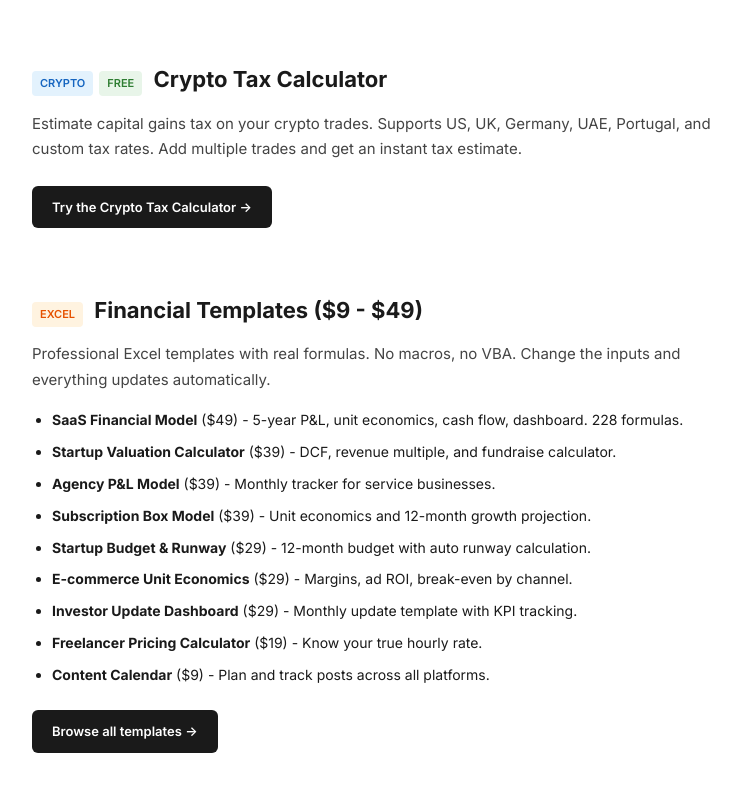
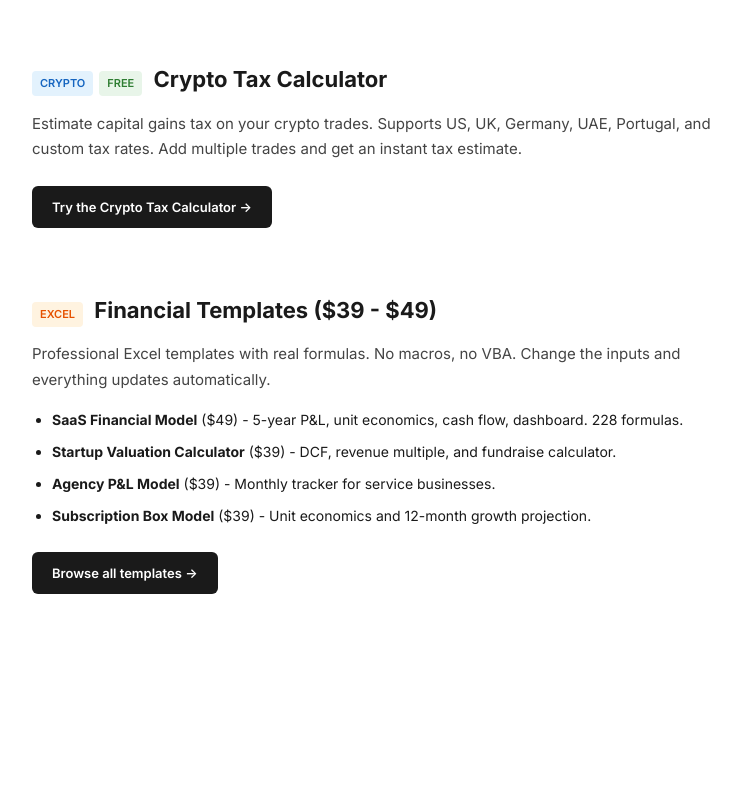
Before and after one commit to avakiyala-cmd/tools, a plain HTML site: page tools-comparison.html in a window 1280 px wide. Shown: the part 974-1765 px from the top of the page, without its empty margins (248-989 px from the left). After the commit the page ends 1624 px from the top, so only its background shows below. Drawn offline with Linux system fonts and the light colour scheme.

Commit message:
Replace Gumroad links with Stripe, remove discontinued products

```diff
--- a/tools-comparison.html
+++ b/tools-comparison.html
@@ -45,20 +45,15 @@ ul{margin:0 0 16px 20px}li{margin-bottom:8px;font-size:14px}
 <p>Estimate capital gains tax on your crypto trades. Supports US, UK, Germany, UAE, Portugal, and custom tax rates. Add multiple trades and get an instant tax estimate.</p>
 <a href="/crypto-tax.html" class="tool-link">Try the Crypto Tax Calculator &rarr;</a>
 
-<h2><span class="tag tag-paid">EXCEL</span> Financial Templates ($9 - $49)</h2>
+<h2><span class="tag tag-paid">EXCEL</span> Financial Templates ($39 - $49)</h2>
 <p>Professional Excel templates with real formulas. No macros, no VBA. Change the inputs and everything updates automatically.</p>
 <ul>
 <li><strong>SaaS Financial Model</strong> ($49) - 5-year P&L, unit economics, cash flow, dashboard. 228 formulas.</li>
 <li><strong>Startup Valuation Calculator</strong> ($39) - DCF, revenue multiple, and fundraise calculator.</li>
 <li><strong>Agency P&L Model</strong> ($39) - Monthly tracker for service businesses.</li>
 <li><strong>Subscription Box Model</strong> ($39) - Unit economics and 12-month growth projection.</li>
-<li><strong>Startup Budget & Runway</strong> ($29) - 12-month budget with auto runway calculation.</li>
-<li><strong>E-commerce Unit Economics</strong> ($29) - Margins, ad ROI, break-even by channel.</li>
-<li><strong>Investor Update Dashboard</strong> ($29) - Monthly update template with KPI tracking.</li>
-<li><strong>Freelancer Pricing Calculator</strong> ($19) - Know your true hourly rate.</li>
-<li><strong>Content Calendar</strong> ($9) - Plan and track posts across all platforms.</li>
 </ul>
-<a href="https://avaflow801.gumroad.com" class="tool-link">Browse all templates &rarr;</a>
+<a href="https://www.vectralai.com/store.html" class="tool-link">Browse all templates &rarr;</a>
 
 </div>
 </body>
```
